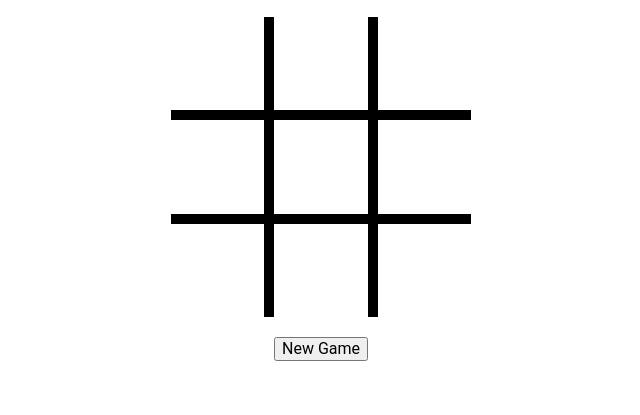
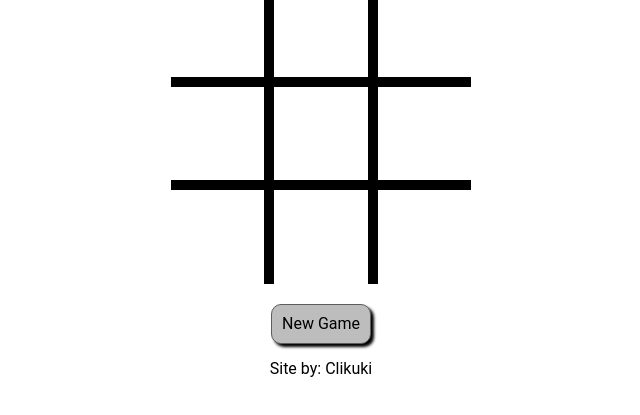
Before and after one commit to clikuki/tic-tac-toe, a website: page index.html in a window 1280 px wide. Shown: the part 279-694 px from the top of the page, without its empty margins (319-959 px from the left). Drawn offline with Linux system fonts and the light colour scheme.

Commit message:
styling + links

```diff
--- a/index.html
+++ b/index.html
@@ -32,6 +32,9 @@
 			<div class="gridSpace"></div>
 		</div>
 		<button id="newGame">New Game</button>
+		<div id="credits" class="container center grow">
+			<p>Site by: <a href="https://github.com/clikuki" target="_blank">Clikuki</a></p>
+		</div>
 	</main>
 	<script src="main.js"></script>
 </body>
--- a/main.js
+++ b/main.js
@@ -71,7 +71,7 @@ const setEventListeners = (function ()
 {
 	const gridListeners = (() =>
 	{
-		let currPlayer = 0;
+		let currPlayer = 1;
 
 		const addMarkCallBack = (e) =>
 		{
--- a/style.css
+++ b/style.css
@@ -10,6 +10,19 @@ main
 	flex-direction: column;
 	justify-content: center;
 	align-items: center;
+}
+
+a {
+	text-decoration: none;
+	color: inherit;
+}
+
+a:hover {
+	text-decoration: underline;
+}
+
+a:focus-visible {
+	outline: none;
 }
 
 #counterDiv
@@ -53,3 +66,20 @@ main
 	background-color: #ffffff;
 	font-size: xx-large;
 }
+
+#newGame
+{
+	border: 1px solid #5d5d5d;
+	border-radius: 10px;
+
+	padding: 10px;
+	background-color: #bdbdbd;
+
+	box-shadow: 3px 3px 3px;
+}
+
+#newGame:hover
+{
+	background-color: #cecece;
+	box-shadow: 5px 5px 3px;
+}
```
